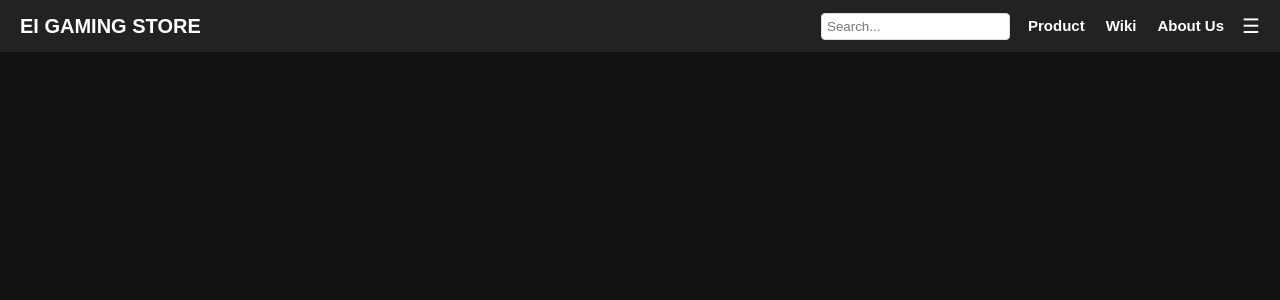
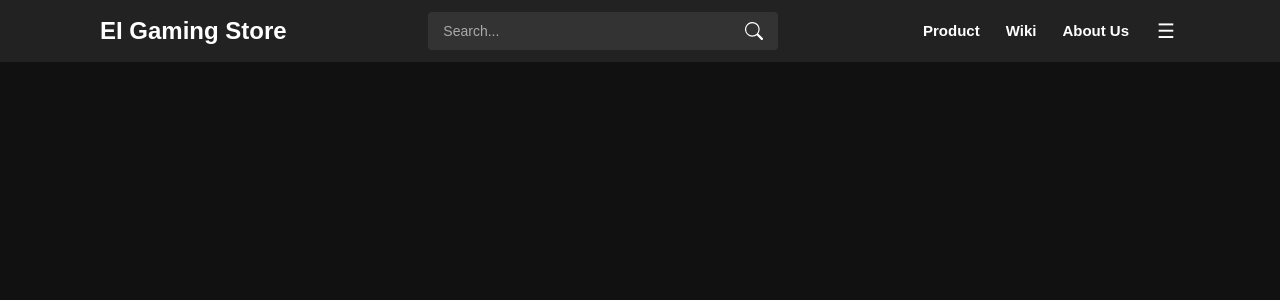
Before and after one commit to SayaBrillian/Ei-Gaming-Store, a Vue app in the folder eigs-frontend/: page / in a window 1280 px wide. Shown: the top 300 px of the page. Built offline with nearby package versions, Linux system fonts and the light colour scheme.

Commit message:
Navbar 1

```diff
--- a/eigs-frontend/src/components/Header.vue
+++ b/eigs-frontend/src/components/Header.vue
@@ -1,16 +1,35 @@
 <template>
   <header>
+    <div class="container">
       <!-- Logo -->
-    <h1 class="logo">EI GAMING STORE</h1>
+      <h1 class="logo">EI Gaming Store</h1>
 
       <!-- Navigasi -->
       <nav class="nav">
-      <input type="text" placeholder="Search..." class="search-box" />
+        <!-- Search Box -->
+        <div class="search-container">
+          <div class="search">
+            <input placeholder="Search..." class="search__input" type="text" />
+            <button class="search__button">
+              <svg viewBox="0 0 16 16" class="bi bi-search" fill="currentColor" height="16" width="16"
+                xmlns="http://www.w3.org/2000/svg">
+                <path
+                  d="M11.742 10.344a6.5 6.5 0 1 0-1.397 1.398h-.001q.044.06.098.115l3.85 3.85a1 1 0 0 0 1.415-1.414l-3.85-3.85a1 1 0 0 0-.115-.1zM12 6.5a5.5 5.5 0 1 1-11 0 5.5 5.5 0 0 1 11 0">
+                </path>
+              </svg>
+            </button>
+          </div>
+        </div>
+
+        <!-- Links -->
+        <div class="nav-links">
           <router-link to="/products" class="nav-link">Product</router-link>
           <a href="https://contoh-wiki.com" target="_blank" class="nav-link">Wiki</a>
           <router-link to="/about" class="nav-link">About Us</router-link>
           <button @click="toggleSidebar" class="sidebar-btn">☰</button>
+        </div>
       </nav>
+    </div>
   </header>
 </template>
 
@@ -21,45 +40,111 @@ export default {
       alert("Sidebar dibuka! (Fitur ini akan dikembangkan)");
     }
   }
-}
+};
 </script>
 
 <style scoped>
+/* Membatasi Lebar Maksimal untuk 1080p */
+.container {
+  max-width: 1080px; /* Menyesuaikan dengan layar 1080p */
+  width: 95vw; /* Agar tetap fleksibel */
+  min-width: 320px; /* Agar tidak berantakan di layar kecil */
+  margin: auto;
+  display: flex;
+  align-items: center;
+  justify-content: space-between;
+}
+
 /* Styling Header */
 header {
-  display: flex;
-  justify-content: space-between;
-  align-items: center;
-  padding: 10px 20px;
   background-color: #222;
   color: white;
+  padding: 12px 0;
 }
 
 /* Logo */
 .logo {
-  font-size: 20px;
+  font-size: 24px;
   font-weight: bold;
+  font-family: Arial, sans-serif;
+  flex-shrink: 0;
 }
 
 /* Navigasi */
 .nav {
   display: flex;
   align-items: center;
-  gap: 15px;
+  justify-content: space-between;
+  flex-grow: 1;
 }
 
-/* Search Box */
-.search-box {
+/* Search Box - Dipusatkan */
+.search-container {
+  flex-grow: 1;
+  display: flex;
+  justify-content: center;
+}
+
+.search {
+  display: flex;
+  align-items: center;
+  background-color: #333;
+  border-radius: 4px;
+  padding: 5px 10px;
+  width: 100%;
+  max-width: 350px;
+}
+
+.search__input {
+  font-family: inherit;
+  font-size: 14px;
+  border: none;
+  background-color: transparent;
+  color: white;
   padding: 5px;
-  border: 1px solid #ddd;
-  border-radius: 4px;
+  width: 100%;
+}
+
+.search__input::placeholder {
+  color: #aaa;
+}
+
+.search__button {
+  border: none;
+  background: none;
+  cursor: pointer;
+  color: white;
+  display: flex;
+  align-items: center;
+  padding: 5px;
+}
+
+.search__button svg {
+  width: 18px;
+  height: 18px;
+  fill: white;
+}
+
+.search input:focus {
+  outline: none;
 }
 
 /* Link Navigasi */
+.nav-links {
+  display: flex;
+  align-items: center;
+  gap: 20px;
+}
+
 .nav-link {
   text-decoration: none;
   color: white;
   font-weight: bold;
+  transition: color 0.3s;
+}
+
+.nav-link:hover {
+  color: #f39c12;
 }
 
 /* Button Sidebar */
@@ -69,5 +154,6 @@ header {
   color: white;
   font-size: 20px;
   cursor: pointer;
+  padding: 5px;
 }
 </style>
```
Lines whose indentation alone changed are shown as unchanged.
